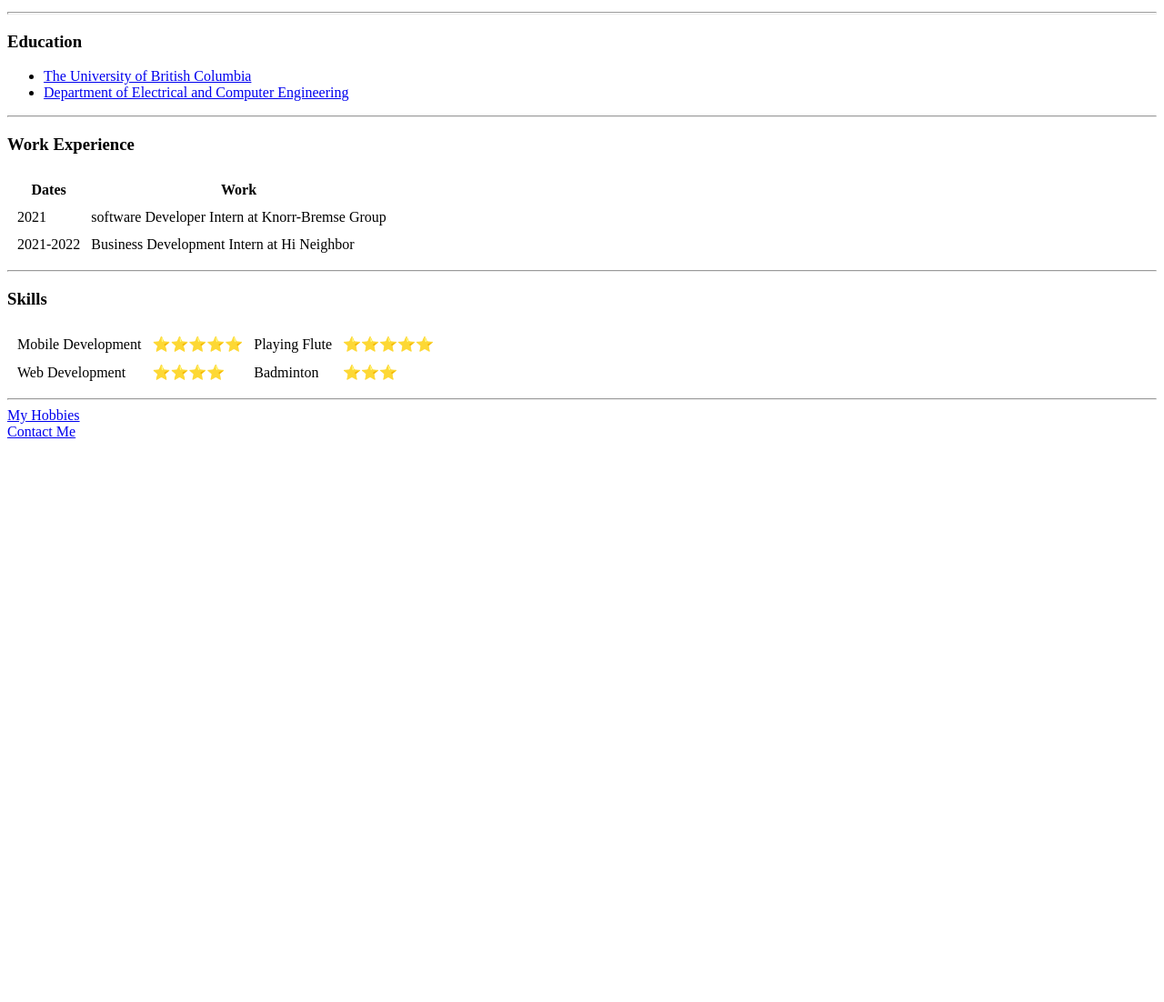
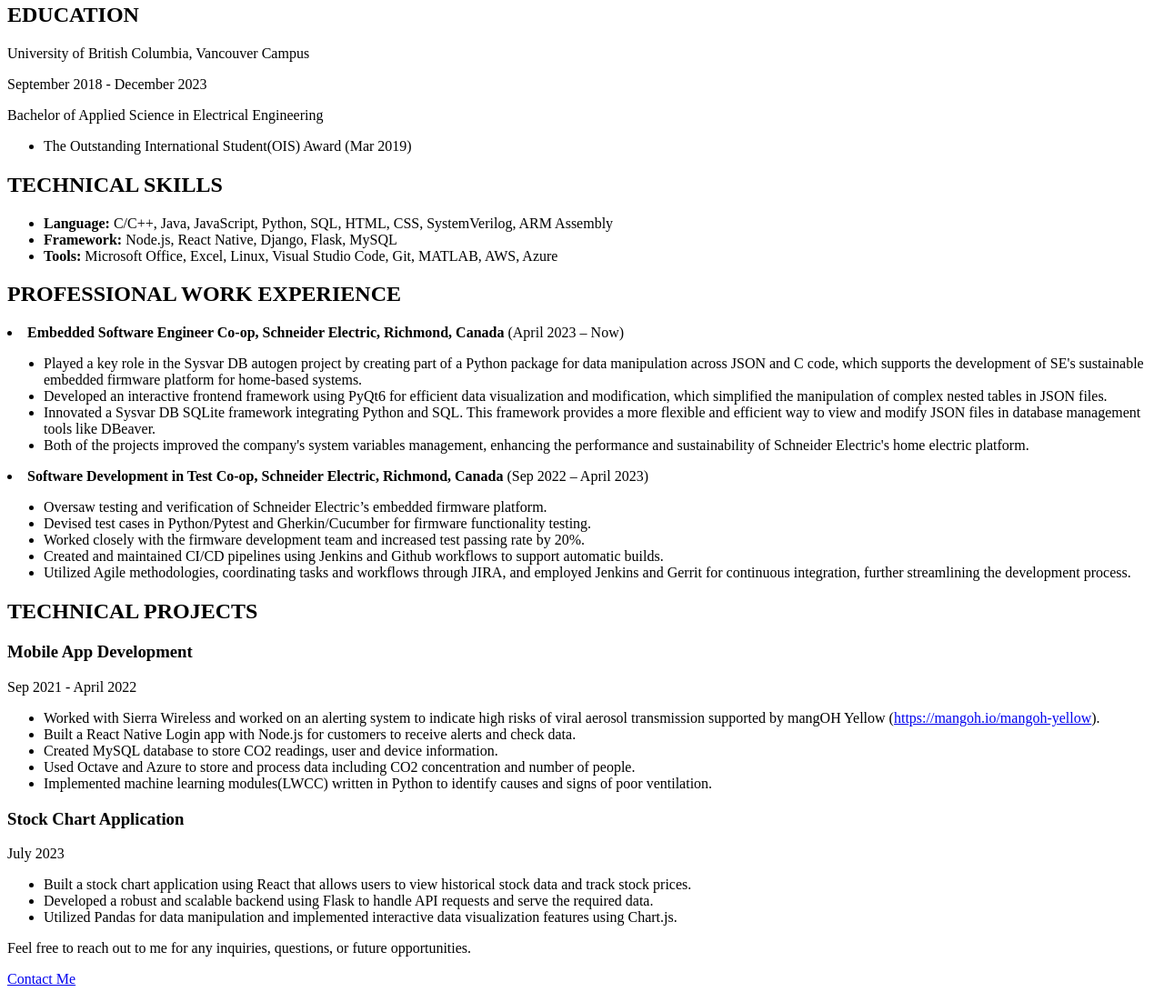
Before and after one commit to yzhangtj/online-resume, a plain HTML site: page index.html in a window 1280 px wide. Shown: the part 349-1451 px from the top of the page at 91% size. Before the commit the page ends 841 px from the top, so only its background shows below. Drawn offline with Linux system fonts and the light colour scheme.

Commit message:
Updated my online resume

```diff
--- a/index.html
+++ b/index.html
@@ -1,65 +1,91 @@
 <!DOCTYPE html>
-<html lang="en" dir="ltr">
-  <head>
-    <meta charset="utf-8">
-    <title>💓Grace"s Personal Site💓</title>
-  </head>
-  <body>
-    <table cellspacing="20">
-      <tr>
-        <td><img src="https://media-exp1.licdn.com/dms/image/D5635AQFerUFrESimsQ/profile-framedphoto-shrink_200_200/0/1641497593991?e=1656630000&v=beta&t=K7JJrRhVgJESU7IVD3ImiCrCH3t0w5chr2LVTgpu6EY" alt="Grace Profile Picture"></td>
-        <td><h1>Grace Zhang</h1>
-        <p><em>4th year <strong>electrical engineering</strong> student at UBC</em></p>
-        <p>I am a software developer. I love dogs and my favorite breed is poodle</p>
-        <p><a href="https://www.linkedin.com/in/yanyu-zhang-zyy0424/">My linkedIn profile</a></p></td>
-      </tr>
-    </table>
+<html lang="en">
 
-    <hr size="3">
-    <h3>Education</h3>
-    <ul>
-      <li><a href="https://www.ubc.ca/">The University of British Columbia</a></li>
-      <li><a href="https://ece.ubc.ca/">Department of Electrical and Computer Engineering</a></li>
+<head>
+  <meta charset="UTF-8">
+  <meta name="viewport" content="width=device-width, initial-scale=1.0">
+  <title>Grace Zhang's Resume</title>
+</head>
+
+<body>
+  <h1>Yanyu (Grace) Zhang</h1>
+  <img src="Grace_photo.jpg" alt="Grace's photo" width="130" height="180">
+  <p>Email: <a href="mailto:grace12zhang@gmail.com">grace12zhang@gmail.com</a></p>
+  <p>LinkedIn: <a href="https://www.linkedin.com/in/grace-zhang-cs/">https://www.linkedin.com/in/grace-zhang-cs/</a></p>
+
+  <h2>EDUCATION</h2>
+  <p>University of British Columbia, Vancouver Campus</p>
+  <p>September 2018 - December 2023</p>
+  <p>Bachelor of Applied Science in Electrical Engineering</p>
+  <ul>
+    <li>The Outstanding International Student(OIS) Award (Mar 2019)</li>
+  </ul>
+
+  <h2>TECHNICAL SKILLS</h2>
+  <ul>
+    <li><strong>Language:</strong> C/C++, Java, JavaScript, Python, SQL, HTML, CSS, SystemVerilog, ARM Assembly</li>
+    <li><strong>Framework:</strong> Node.js, React Native, Django, Flask, MySQL</li>
+    <li><strong>Tools:</strong> Microsoft Office, Excel, Linux, Visual Studio Code, Git, MATLAB, AWS, Azure</li>
+  </ul>
+
+  <h2>PROFESSIONAL WORK EXPERIENCE</h2>
+    <li><strong>Embedded Software Engineer Co-op, Schneider Electric, Richmond, Canada</strong> (April 2023 – Now)
+
+      <ul>
+        <li>Played a key role in the Sysvar DB autogen project by creating part of a Python package for data manipulation
+          across JSON and C code, which supports the development of SE's sustainable embedded firmware platform for
+          home-based systems.</li>
+        <li>Developed an interactive frontend framework using PyQt6 for efficient data visualization and modification, which
+        simplified the manipulation of complex nested tables in JSON files.</li>
+        <li>Innovated a Sysvar DB SQLite framework integrating Python and SQL. This framework provides a more flexible and efficient
+        way to view and modify JSON files in database management tools like DBeaver.</li>
+        <li>Both of the projects improved the company's system variables management, enhancing the performance and sustainability of
+        Schneider Electric's home electric platform.</li>
       </ul>
-      <hr>
-    <h3>Work Experience</h3>
-      <table cellspacing="10">
-        <thead>
-          <tr>
-            <th>Dates</th>
-            <th>Work</th>
-          </tr>
-        </thead>
-        <tbody>
-          <tr>
-            <td>2021</td>
-            <td>software Developer Intern at Knorr-Bremse Group</td>
-          </tr>
-          <tr>
-            <td>2021-2022</td>
-            <td>Business Development Intern at Hi Neighbor</td>
-          </tr>
-        </tbody>
-      </table>
-      <hr>
-    <h3>Skills</h3>
-    <table cellspacing="10">
-      <tr>
-        <td>Mobile Development</td>
-        <td>⭐⭐⭐⭐⭐</td>
-        <td>Playing Flute</td>
-        <td>⭐⭐⭐⭐⭐</td>
-      </tr>
-      <tr>
-        <td>Web Development</td>
-        <td>⭐⭐⭐⭐</td>
-        <td>Badminton</td>
-        <td>⭐⭐⭐</td>
-      </tr>
-    </table>
+    </li>
+    <li><strong>Software Development in Test Co-op, Schneider Electric, Richmond, Canada</strong> (Sep 2022 – April 2023)
+      <ul>
+        <li>Oversaw testing and verification of Schneider Electric’s embedded firmware platform.</li>
+        <li>Devised test cases in Python/Pytest and Gherkin/Cucumber for firmware functionality testing.</li>
+        <li>Worked closely with the firmware development team and increased test passing rate by 20%.</li>
+        <li>Created and maintained CI/CD pipelines using Jenkins and Github workflows to support automatic builds.</li>
+        <li>Utilized Agile methodologies, coordinating tasks and workflows through JIRA, and employed Jenkins and Gerrit for
+        continuous integration, further streamlining the development process.</li>
 
-    <hr>
-    <a href="hobbies.html">My Hobbies</a><br>
-    <a href="My contact.html">Contact Me</a>
-  </body>
+      </ul>
+    </li>
+
+  <h2>TECHNICAL PROJECTS</h2>
+  <h3>Mobile App Development</h3>
+  <p>Sep 2021 - April 2022</p>
+  <ul>
+    <li>Worked with Sierra Wireless and worked on an alerting system to indicate high risks of viral aerosol
+      transmission supported by mangOH Yellow (<a
+        href="https://mangoh.io/mangoh-yellow">https://mangoh.io/mangoh-yellow</a>).
+    </li>
+    <li>
+      Built a React Native Login app with Node.js for customers to receive alerts and check data.
+    </li>
+    <li>
+      Created MySQL database to store CO2 readings, user and device information.
+    </li>
+    <li>
+      Used Octave and Azure to store and process data including CO2 concentration and number of people.
+    </li>
+    <li>
+      Implemented machine learning modules(LWCC) written in Python to identify causes and signs of poor ventilation.
+    </li>
+  </ul>
+  <h3>Stock Chart Application</h3>
+  <p>July 2023</p>
+  <ul>
+    <li>Built a stock chart application using React that allows users to view historical stock data and track stock prices.</li>
+    <li>Developed a robust and scalable backend using Flask to handle API requests and serve the required data.</li>
+    <li>Utilized Pandas for data manipulation and implemented interactive data visualization features using Chart.js.</li>
+  </ul>
+</body>
+<footer>
+  <p>Feel free to reach out to me for any inquiries, questions, or future opportunities.</p>
+  <p><a href="contact.html">Contact Me</a></p>
+</footer>
 </html>
```
Also changed, not shown: My contact.html (deleted, +0 -27 lines), contact.html (added, +27 -0 lines), hobbies.html (deleted, +0 -15 lines), Grace_photo.jpg (added).
